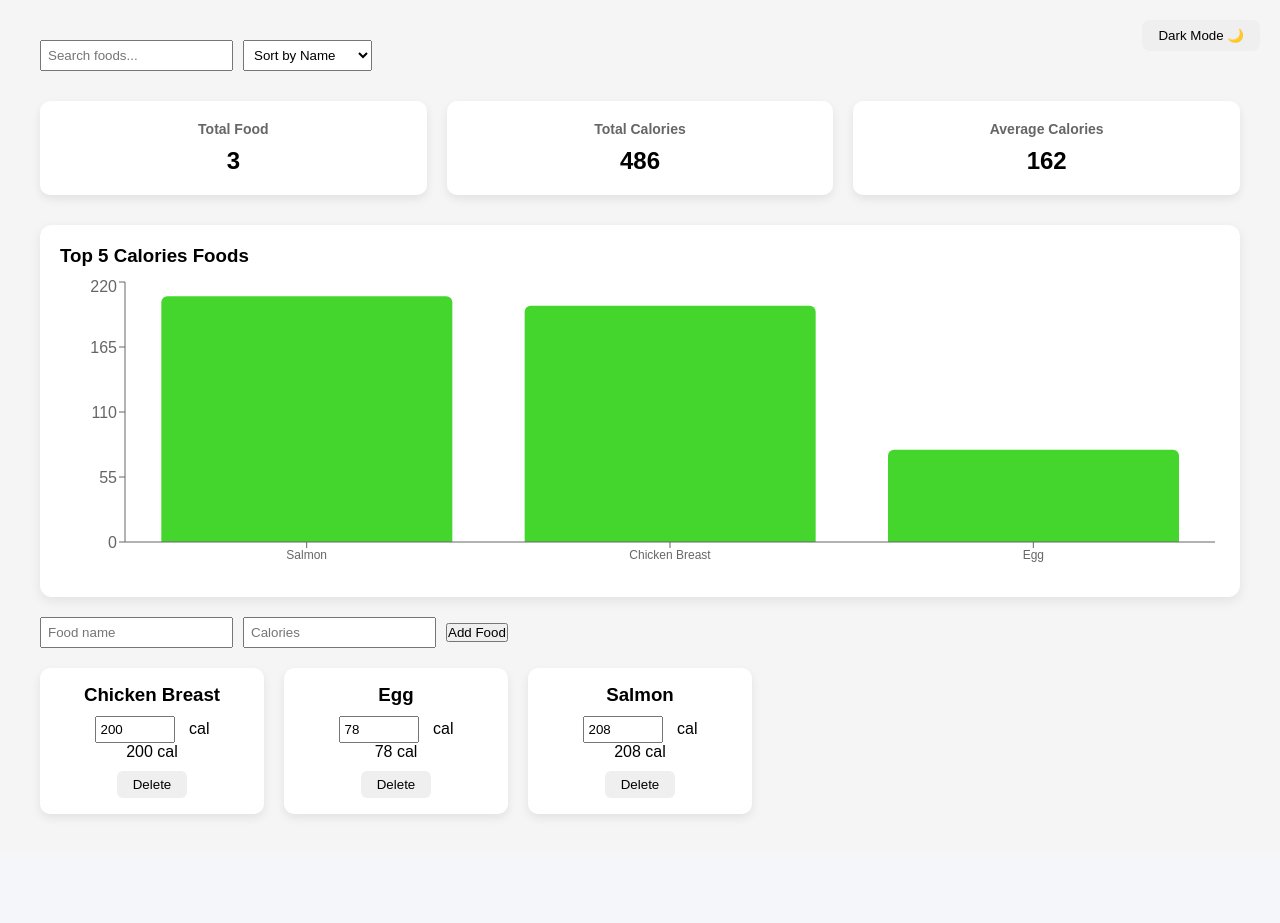
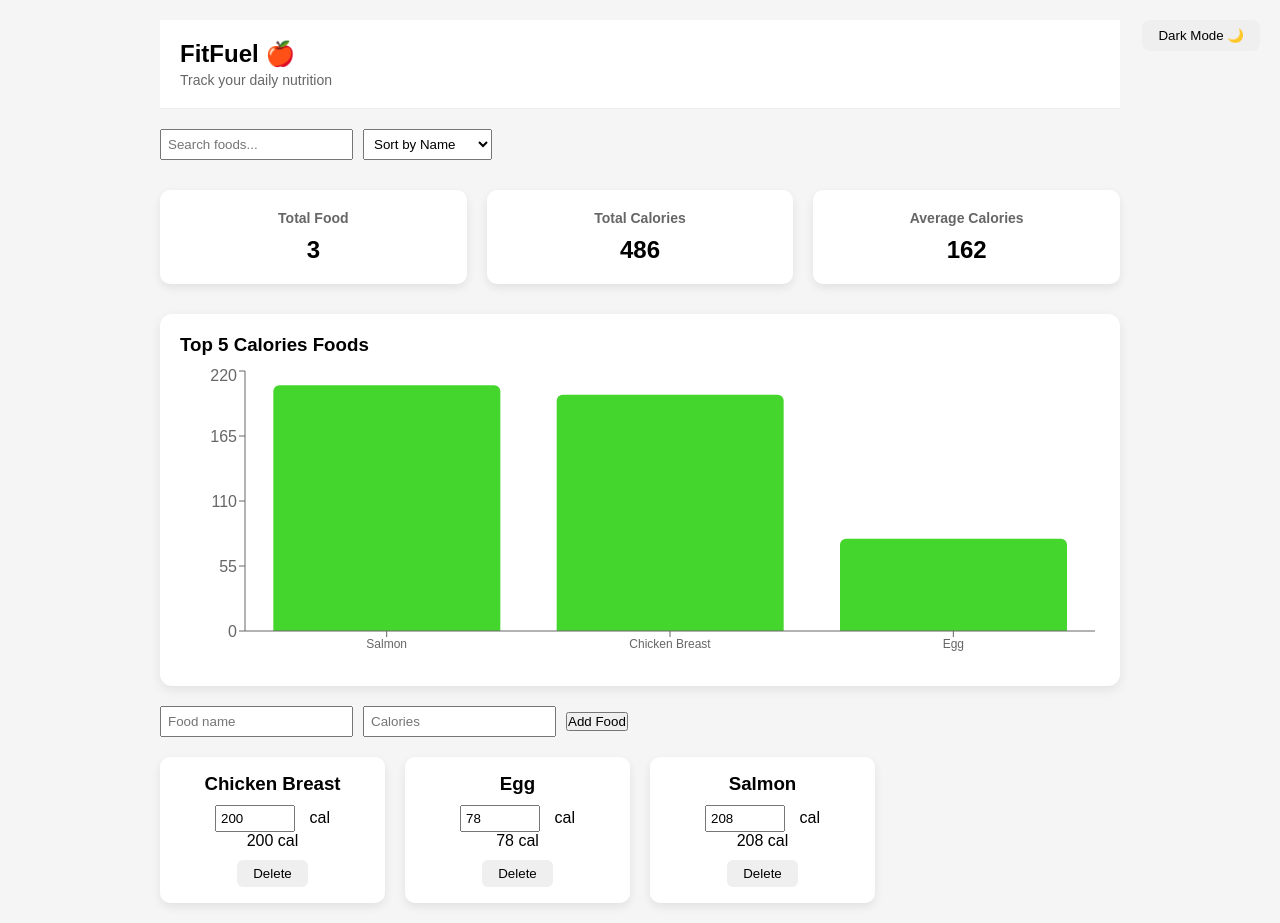
Before and after one commit to tranthituongvy/fitfuel, a React (Vite) app: page / in a window 1280 px wide. Before the commit the page ends 854 px from the top, so only its background shows below. Built offline with nearby package versions, Linux system fonts and the light colour scheme.

Commit message:
Day 27 - Header

```diff
--- /dev/null
+++ b/src/components/Header.jsx
@@ -0,0 +1,14 @@
+function Header () {
+    return (
+        <div className="app-header">
+            <div className="logo">
+                <h1>FitFuel 🍎</h1>
+                <p>Track your daily nutrition</p>
+            </div>
+
+        </div>
+    );
+
+}
+
+export default Header;
--- a/src/pages/Home.jsx
+++ b/src/pages/Home.jsx
@@ -1,6 +1,7 @@
 import { useContext, useState } from "react";
 import { FoodContext } from "../context/FoodContext";
 
+import Header from "../components/Header";
 import SearchBar from "../components/SearchBar";
 import FoodList from "../components/FoodList";
 import SummarySection from "../components/SummarySection";
@@ -45,7 +46,7 @@ function Home() {
   const confirmDelete = () => {
     if (!selectedFood) return;
     deleteFood(selectedFood.id);
-    setToast("Deleted successfully ✅");
+    setToast(`Deleted "${selectedFood.name}" ❌`);
     closeModal();
   };
 
@@ -61,6 +62,8 @@ function Home() {
 
   return (
     <div className="home-container">
+
+      <Header />
 
       <SearchBar
         search={search}
--- a/src/styles/_layout.scss
+++ b/src/styles/_layout.scss
@@ -1,4 +1,4 @@
-* {
+body {
   transition: background-color 0.3s ease, color 0.3s ease;
 }
 
@@ -12,6 +12,42 @@ button {
 
   &:active {
     transform: scale(0.96);
+  }
+}
+
+.app-header {
+  padding: 20px;
+  border-bottom: 1px solid #eee;
+  margin-bottom: 20px;
+  position: sticky;
+  top: 0;
+  background-color: #fff;
+  z-index: 10;
+
+  .logo {
+    h1 {
+      margin: 0;
+      font-size: 24px;
+    }
+
+    p {
+      margin: 4px 0 0;
+      font-size: 14px;
+      color: #666;
+    }
+  }
+}
+
+.app.dark {
+  .app-header {
+    border-bottom-color: #333;
+    background: #121212;
+
+    .logo {
+      p {
+        color: #aaa;
+      }
+    }
   }
 }
 
@@ -38,7 +74,9 @@ input:focus {
 }
 
 .home-container {
-    padding: 40px;
+    max-width: 1000px;
+    margin: 0 auto;
+    padding: 20px;
 
     input,
     select {
@@ -160,6 +198,7 @@ input:focus {
   position: fixed;
   right: 20px;
   bottom: 20px;
+  z-index: 999;
   background-color: #333;
   color: #fff;
   border-radius: 8px;
```
